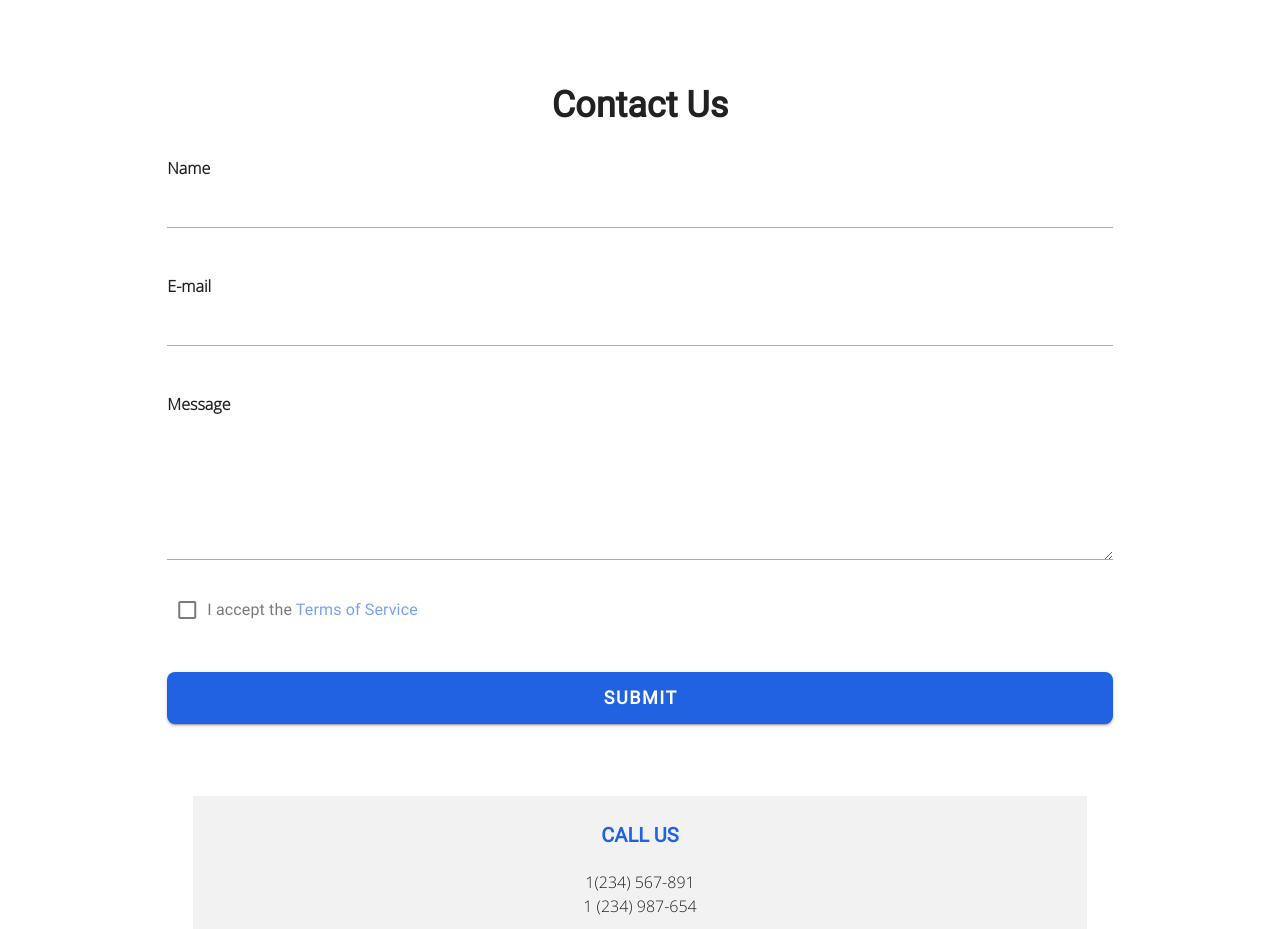
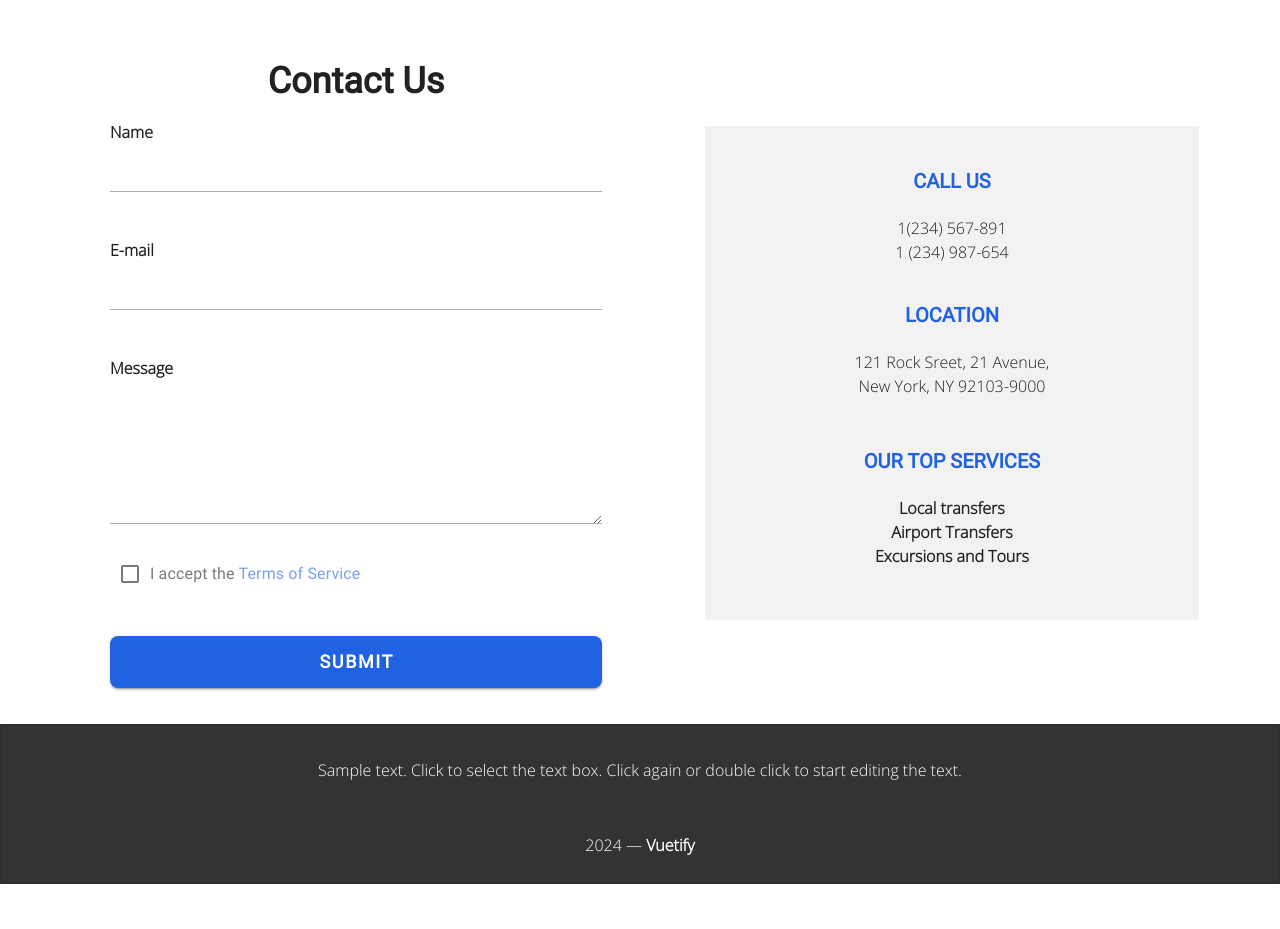
Before and after one commit to eiangela/prime-solutions, a Vue app: page / in a window 1280 px wide. Shown: the part 5223-6152 px from the top of the page. After the commit the page ends 6107 px from the top, so only its background shows below. Built offline with nearby package versions, Linux system fonts and the light colour scheme.

Commit message:
ajustando responsivo

```diff
--- a/src/App.vue
+++ b/src/App.vue
@@ -14,7 +14,7 @@ import FooterSection from "./components/FooterSection.vue";
       <HomeIndex />
     </v-main>
 
-    <v-footer class="footer-section">
+    <v-footer border class="footer-section text-center">
       <FooterSection />
     </v-footer>
   </v-app>
--- a/src/assets/scss/components/_footersection.scss
+++ b/src/assets/scss/components/_footersection.scss
@@ -7,4 +7,5 @@
 .footer__section-text {
   color: variables.$white;
   font-family: variables.$font-family-open-sans;
+  line-height: 1.7;
 }
--- a/src/components/ContactUs.vue
+++ b/src/components/ContactUs.vue
@@ -1,11 +1,15 @@
 <template>
   <v-container>
+    <v-row>
       <v-row class="d-flex align-center justify-center mt-10">
-      <v-col cols="10">
-        <v-col cols="12">
-          <p class="text-center font-weight-bold contact__title">Contact Us</p>
-        </v-col>
+        <v-col cols="10" class="mb-5">
+          <div>
+            <p class="text-center font-weight-bold contact__title">
+              Contact Us
+            </p>
+          </div>
 
+          <v-form>
             <v-col cols="12">
               <div class="form__label font-weight-bold">Name</div>
               <v-text-field single-line variant="underlined">
@@ -19,7 +23,9 @@
               <div class="form__label font-weight-bold">E-mail</div>
               <v-text-field single-line variant="underlined">
                 <template v-slot:label>
-              <span class="form__input-label">Enter a valid email address</span>
+                  <span class="form__input-label"
+                    >Enter a valid email address</span
+                  >
                 </template>
               </v-text-field>
             </v-col>
@@ -53,18 +59,24 @@
                 >Submit</v-btn
               >
             </v-col>
+          </v-form>
         </v-col>
       </v-row>
-    <br /><br /><br />
-    <v-row class="d-flex align-center justify-center mb-10">
-      <v-col cols="9" class="contact__info-column text-center">
-        <v-col cols="12">
+
+      <v-row class="d-flex align-center justify-center">
+        <v-col
+          cols="9"
+          sm="10"
+          md="10"
+          class="contact__info-column text-center pb-10 pt-10"
+        >
+          <div>
             <p class="text-uppercase font-weight-bold contact__info-title mb-5">
               call us
             </p>
             <p class="contact__info-service">1(234) 567-891</p>
             <p class="contact__info-service">1 (234) 987-654</p>
-        </v-col>
+          </div>
           <br />
           <v-col cols="12">
             <p class="text-uppercase font-weight-bold contact__info-title mb-5">
@@ -80,7 +92,9 @@
             <p class="text-uppercase font-weight-bold contact__info-title mb-5">
               Our top services
             </p>
-          <p class="font-weight-bold contact__info-service">Local transfers</p>
+            <p class="font-weight-bold contact__info-service">
+              Local transfers
+            </p>
             <p class="font-weight-bold contact__info-service">
               Airport Transfers
             </p>
@@ -90,6 +104,7 @@
           </v-col>
         </v-col>
       </v-row>
+    </v-row>
   </v-container>
 </template>
 
--- a/src/components/FooterSection.vue
+++ b/src/components/FooterSection.vue
@@ -1,8 +1,17 @@
 <template>
-  <div class="pa-10">
-    <p class="text-center footer__section-text">
-      Sample text. Click to select the text box. Click again or double click to
-      start editing the text.
-    </p>
-  </div>
+  <v-container>
+    <v-row>
+      <v-col cols="12">
+        <div class="pa-2">
+          <p class="footer__section-text">
+            Sample text. Click to select the text box. Click again or double
+            click to start editing the text.
+          </p>
+        </div>
+      </v-col>
+      <v-col class="footer__section-text text-center mt-4" cols="12">
+        {{ new Date().getFullYear() }} — <strong>Vuetify</strong>
+      </v-col>
+    </v-row>
+  </v-container>
 </template>
```
Lines whose indentation alone changed are shown as unchanged.
